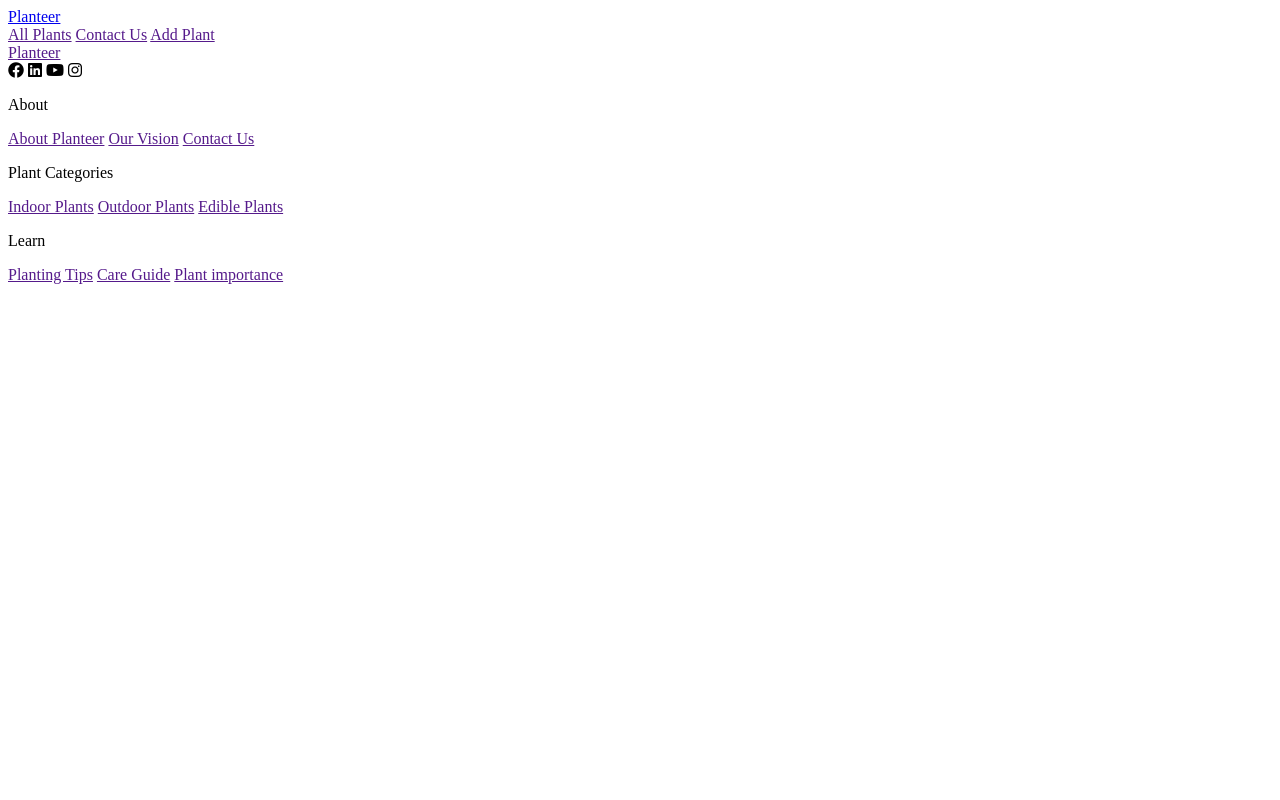
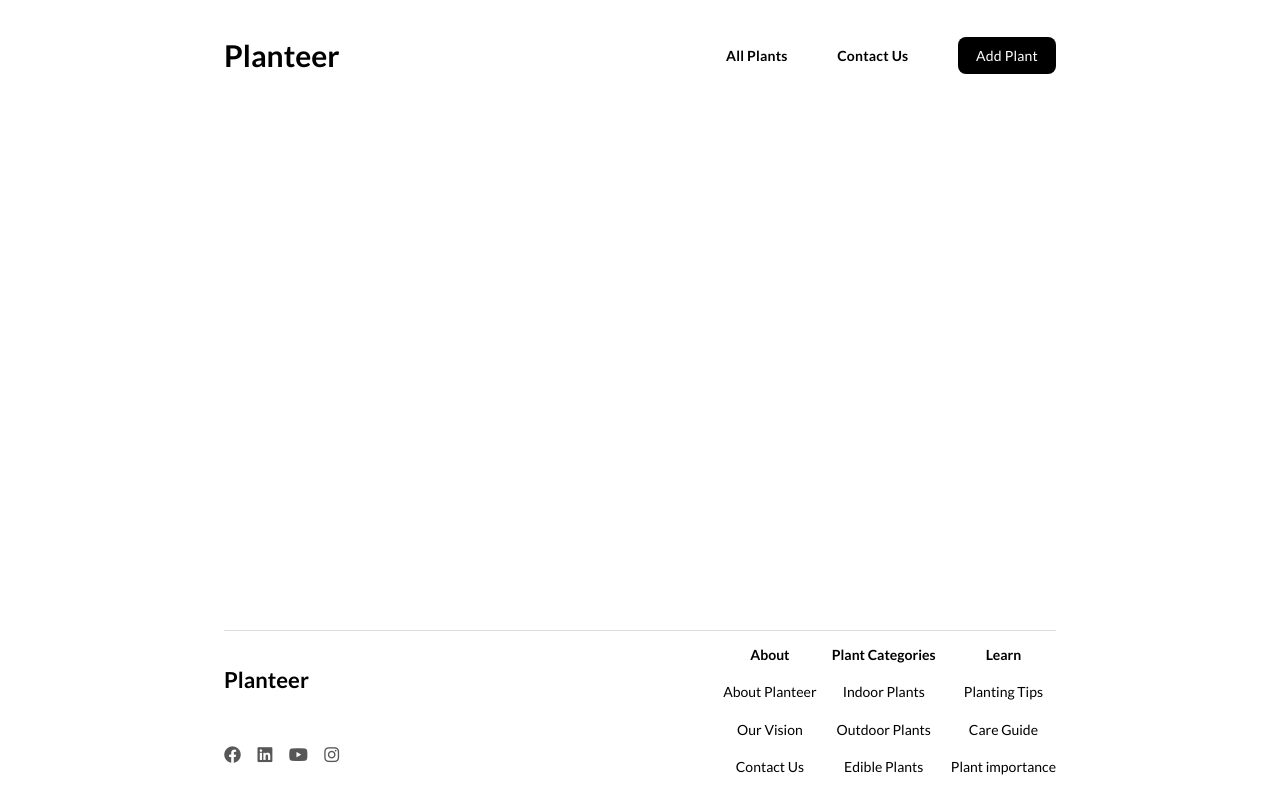
Before and after one commit to T-Python-25-June-15/LAB-ORM-PLANTEER, a Django app: page / in a window 1280 px wide. Run offline with Django 5.2, Linux system fonts and the light colour scheme.

Commit message:
base.css styling

```diff
--- a/Planteer/static/css/base.css
+++ b/Planteer/static/css/base.css
@@ -1,3 +1,173 @@
-h1 {
-    color: blue;
+@import url('https://fonts.googleapis.com/css2?family=Lato:ital,wght@0,100;0,300;0,400;0,700;0,900;1,100;1,300;1,400;1,700;1,900&display=swap');
+
+*{
+    margin: 0;
+    padding: 0;
+    box-sizing: border-box;
+    font-family: "Lato", sans-serif;
 }
+
+body{
+    display: flex;
+    flex-direction: column;
+    justify-content: center;
+    align-items: center;
+    text-align: center;
+}
+
+.container {
+    display: flex;
+    flex-direction: column;
+    width: 65%;
+    min-height: 100vh;
+}
+
+header nav {
+    margin-top: 20px;
+    display: flex;
+    flex-direction: row;
+    align-items: center;
+    justify-content: space-between;
+    height: 70px;
+    position: relative;
+}
+
+header nav a {
+    text-decoration: none;
+    color: black;
+}
+
+.logo-div a {
+    font-size: 30px;
+    font-weight: 550;
+    transition: 0.5s;
+}
+
+.logo-div a:hover {
+    color: rgb(26, 200, 119);
+}
+
+.top-right-nav{
+    display: flex;
+    justify-content: space-between;
+    align-items: center;
+    width: 330px;
+    font-size: 14px;
+    font-weight: 550;
+    letter-spacing: 0.2px;
+    box-sizing: content-box;
+}
+
+.top-right-nav a {
+    transition: 0.3s;
+}
+
+.top-right-nav a:hover {
+    transform: scale(1.03);
+    /* opacity: 0.6; */
+    /* color: rgb(32, 178, 110); */
+
+}
+
+.top-right-nav .btn {
+    background-color: black;
+    color: white;
+    padding: 10px 18px;
+    border-radius: 8px;
+    font-weight: 500;
+    transition: 0.6s;
+}
+
+.top-right-nav .btn:hover {
+    box-sizing: none;
+    font-size: 14px;
+    opacity: 0.4;
+    color: white;
+    transform: scale(1);
+
+
+
+}
+
+main{
+    flex: 1;
+}
+
+footer {
+    display: flex;
+    justify-content: space-between;
+    align-items: center;
+    height: 170px;
+    border-top: 1px solid rgba(0, 0, 0, 0.138);
+    padding-top: 15px;
+}
+
+footer a {
+    text-decoration: none;
+    color: black;
+}
+
+.bottom-left-nav {
+    height: 100%;
+    width: 150px;
+    display: flex;
+    flex-direction: column;
+    justify-content: space-between;
+    padding: 20px 0;
+    position: relative;
+}
+
+.bottom-left-nav .site-name {
+    font-size: 22px;
+    font-weight: 550;
+    margin-right: 65px;
+}
+
+.bottom-left-nav .social-media {
+    display: flex;
+    justify-content: space-between;
+    margin-right: 35px;
+    margin-bottom: 15px;
+}
+
+.bottom-left-nav .social-media a{
+    color: rgba(0, 0, 0, 0.658);
+    font-size: 17px;
+    transition: 0.5s;
+}
+
+.bottom-left-nav .social-media a:hover{
+    transform: scale(1.1);
+    color: black;
+
+}
+
+.bottom-right-nav {
+    display: flex;
+    justify-content: space-between;
+    width: 40%;
+    height: 100%;
+}
+
+.bottom-right-nav div {
+    display: flex;
+    flex-direction: column;
+    justify-content: space-between;
+    font-size: 14px;
+    margin-bottom: 25px;
+}
+
+.bottom-right-nav div a {
+    transition: 0.8s;
+}
+
+.bottom-right-nav div a:hover {
+    opacity: 0.6;
+
+}
+
+
+
+.bottom-right-nav div p {
+    font-weight: 550;
+}
--- a/Planteer/templates/base.html
+++ b/Planteer/templates/base.html
@@ -7,6 +7,7 @@
     <title>{% block title %}Base Page{% endblock %}</title>
     <link rel="stylesheet" href="{% static 'css/base.css'%}">
     <link rel="stylesheet" href="https://cdnjs.cloudflare.com/ajax/libs/font-awesome/6.4.0/css/all.min.css">
+    <meta http-equiv="refresh" content="5">
     {% block fileStyle %}
 
     {% endblock %}
@@ -24,7 +25,7 @@
                 <div class="top-right-nav">
                     <a href="">All Plants</a>
                     <a href="">Contact Us</a>
-                    <a href="">Add Plant</a>
+                    <a href="" class="btn">Add Plant</a>
                 </div>
             </nav>
 
@@ -37,12 +38,12 @@
         </main>
         <footer>
             <nav class="bottom-left-nav">
-                <a href="">Planteer</a>
+                <a href="" class="site-name">Planteer</a>
                 <div class="social-media">
-                    <i class="fa-brands fa-facebook"></i>
-                    <i class="fa-brands fa-linkedin"></i>
-                    <i class="fa-brands fa-youtube"></i>
-                    <i class="fa-brands fa-instagram"></i>
+                    <a href=""><i class="fa-brands fa-facebook"></i></a>
+                    <a href=""><i class="fa-brands fa-linkedin"></i></a>
+                    <a href=""><i class="fa-brands fa-youtube"></i></a>
+                    <a href="" class="insta"><i class="fa-brands fa-instagram"></i></a>
                 </div>
             </nav>
             <nav class="bottom-right-nav">
```
